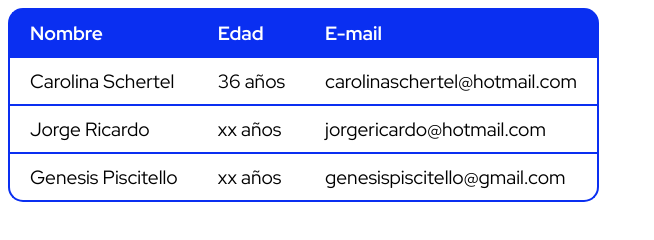
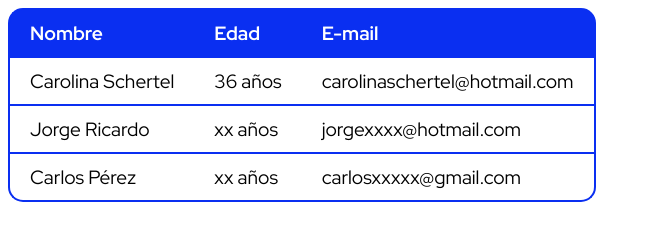
Before and after one commit to cschertel/ejercicio-2, a plain HTML site: page index.html in a window 1280 px wide. Shown: the whole page, without its empty margins (0-654 px from the left). Drawn offline with Linux system fonts and the light colour scheme.

Commit message:
actualizacion mails

```diff
--- a/index.html
+++ b/index.html
@@ -31,12 +31,12 @@
         <tr>
           <td>Jorge Ricardo</td>
           <td>xx años</td>
-          <td>jorgericardo@hotmail.com</td>
+          <td>jorgexxxx@hotmail.com</td>
         </tr>
         <tr>
-          <td>Genesis Piscitello</td>
+          <td>Carlos Pérez</td>
           <td>xx años</td>
-          <td>genesispiscitello@gmail.com</td>
+          <td>carlosxxxxx@gmail.com</td>
         </tr>
       </tbody>
     </table>
```
